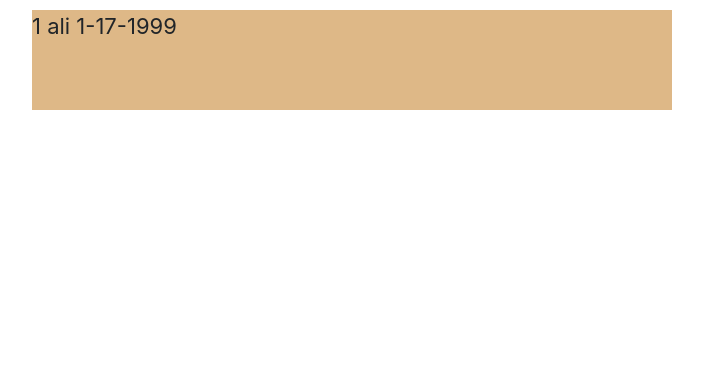
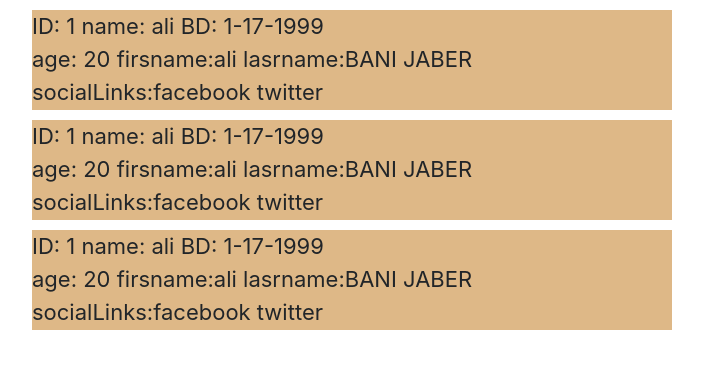
Before and after one commit to AliBaniJaber/testRout, a React (Create React App) app: page / in a window 1280 px wide. Shown: the top 368 px of the page, without its empty margins (28-731 px from the left). Built offline with nearby package versions, Linux system fonts and the light colour scheme.

Commit message:
props+state
11/3/2020

```diff
--- a/src/App.js
+++ b/src/App.js
@@ -20,7 +20,8 @@ class App extends Component{
    return (
        <div>
            <Student ID="1" name="ali" BD="1-17-1999"> </Student>
-
+           <Student ID="1" name="ali" BD="1-17-1999"> </Student>
+           <Student ID="1" name="ali" BD="1-17-1999"> </Student>
        </div>
 
    );
--- a/src/component/student.js
+++ b/src/component/student.js
@@ -4,6 +4,22 @@ class student extends Component{
 
     state=
         {
+            age:20,
+            user:
+            {
+                firstname:"ali",
+                lastNAME:"BANI JABER"
+            },
+
+            socialLinks:
+            [
+                "facebook" ,
+                "twitter",
+            ]
+
+
+
+
 
         };
 
@@ -11,7 +27,14 @@ class student extends Component{
 
     render()
     {
-        return <div className="stu">{this.props.ID}{"\t\t\t"+this.props.name}{"    "+this.props.BD}  </div>
+        return <div className="stu">ID: {this.props.ID} name: {"\t\t\t"+this.props.name} BD: {"    "+this.props.BD}
+        <br/>
+        age:  {this.state.age}  firsname:{this.state.user.firstname }  lasrname:{this.state.user.lastNAME}
+        <br/>
+            socialLinks:{this.state.socialLinks[0] } {this.state.socialLinks[1] }
+
+
+        </div>
     }
 }
 export default student;
```
